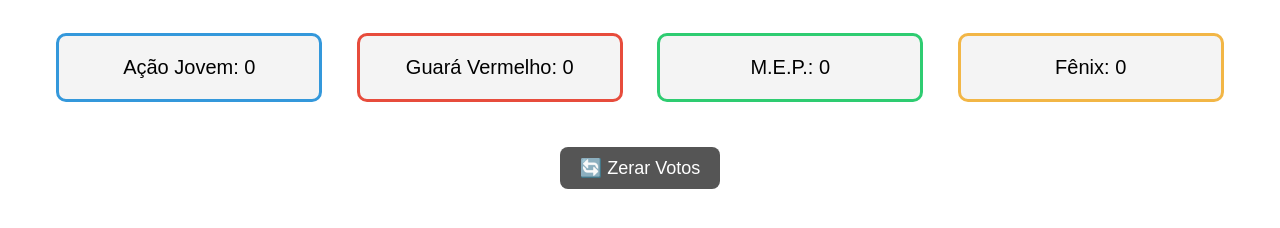
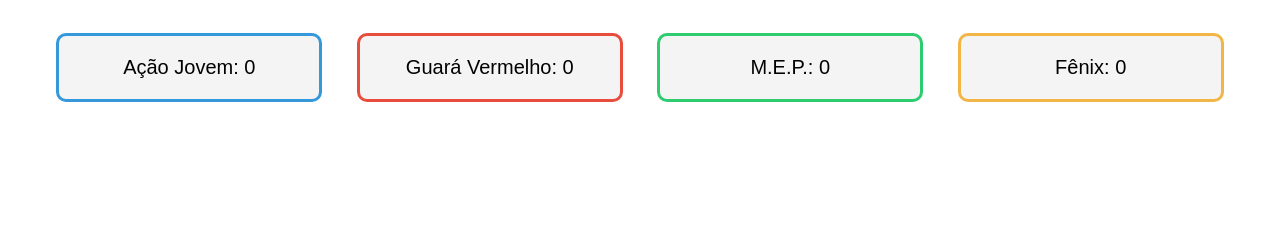
Before and after one commit to UmeUlysses/Eleicao, a plain HTML site: page resultado.html in a window 1280 px wide. Shown: the part 90-318 px from the top of the page. Drawn offline with Linux system fonts and the light colour scheme.

Commit message:
Update resultado.html

```diff
--- a/resultado.html
+++ b/resultado.html
@@ -31,7 +31,7 @@
   <div class="resultado c4">Fênix: <span id="c4">0</span></div>
 
   <br>
-  <button onclick="zerarVotos()">🔄 Zerar Votos</button>
+ <!--<button onclick="zerarVotos()">🔄 Zerar Votos</button>-->
 
   <script>
     function lerVotos() {
@@ -58,4 +58,5 @@
     document.addEventListener('DOMContentLoaded', mostrarResultados);
   </script>
 </body>
+
 </html>
```
